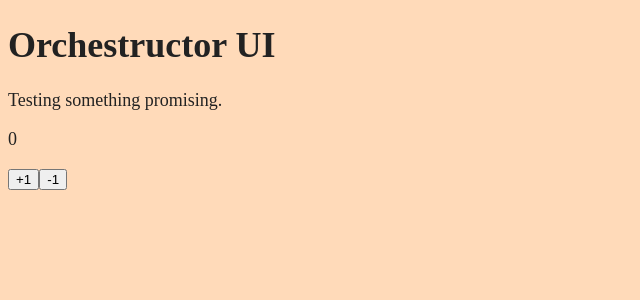
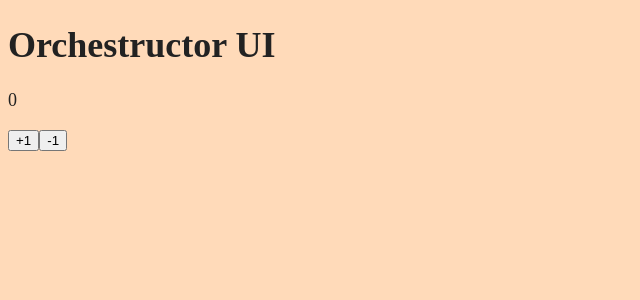
Before and after one commit to iamfotx/orchestructor-ui, a React app: page / in a window 1280 px wide. Shown: the top 300 px of the page, without its empty margins (0-640 px from the left). Built offline with nearby package versions, Linux system fonts and the light colour scheme.

Commit message:
test dev release

```diff
--- a/src/header.tsx
+++ b/src/header.tsx
@@ -2,7 +2,6 @@ export function Header(): JSX.Element {
   return (
     <>
       <h1>Orchestructor UI</h1>
-      <p>Testing something promising.</p>
     </>
   );
 }
```
